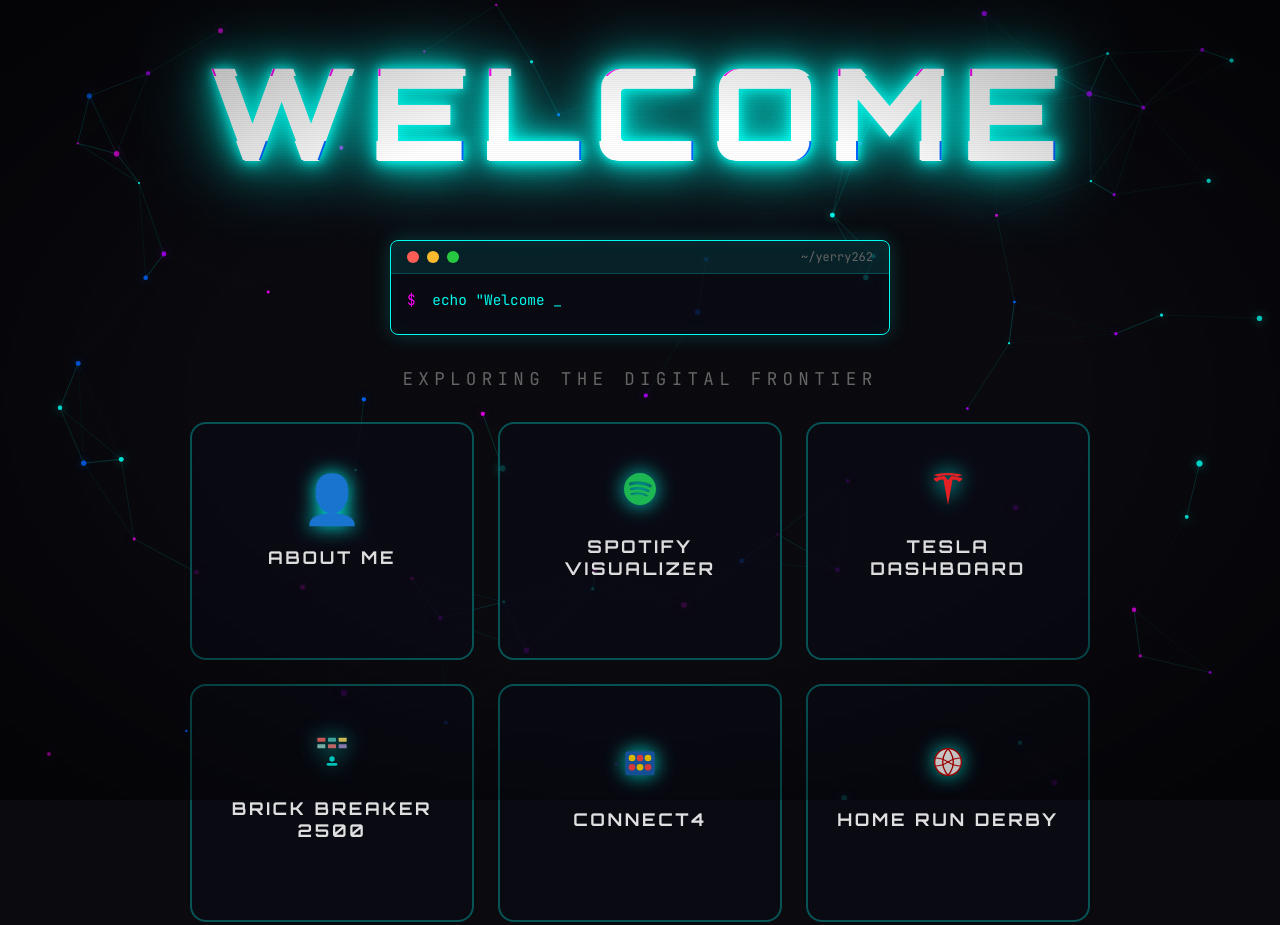
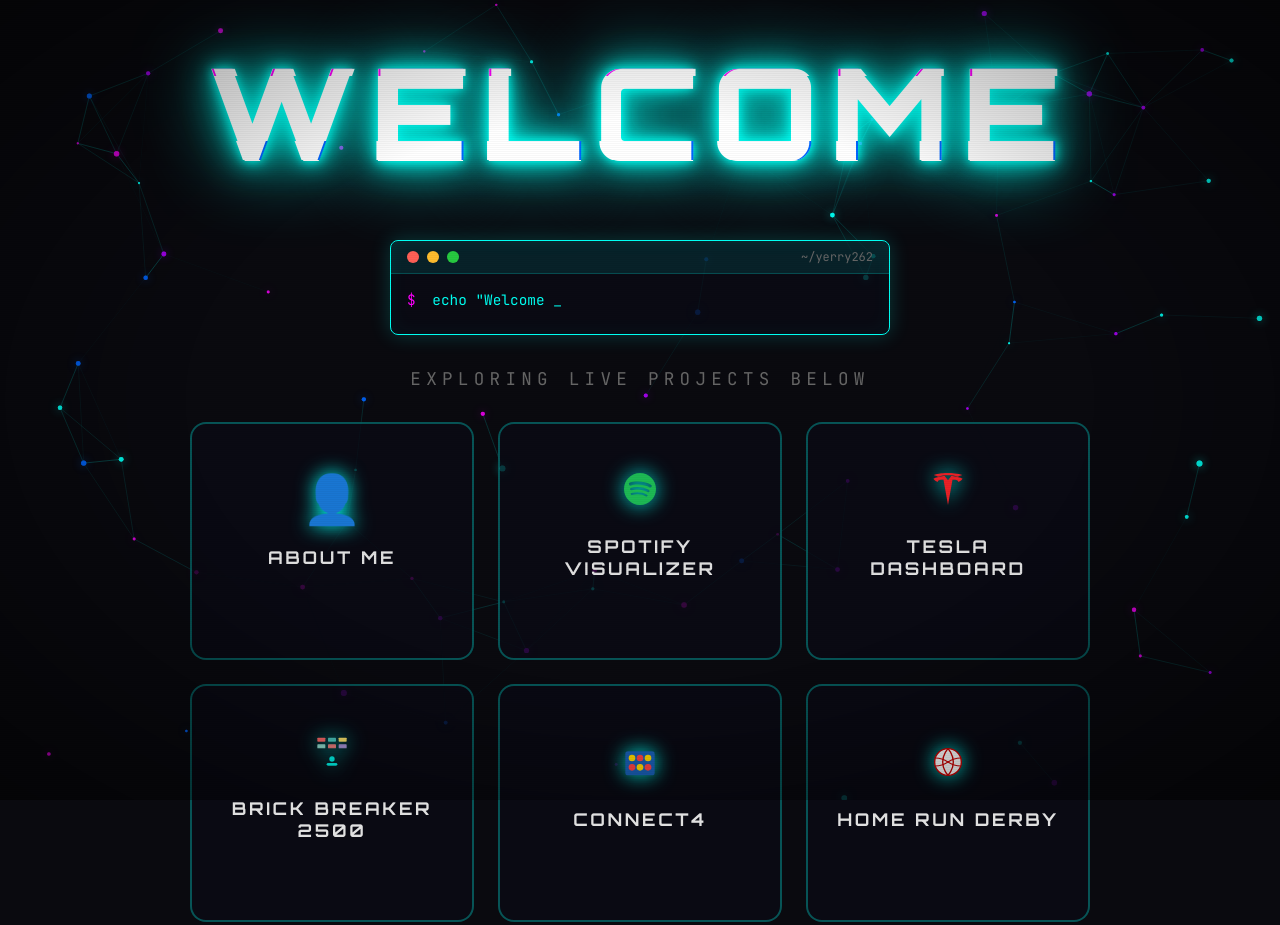
Before and after one commit to yerry262/Welcome, a website built with Vite: page index.html in a window 1280 px wide. Shown: the top 925 px of the page. Built offline with nearby package versions, Linux system fonts and the light colour scheme.

Commit message:
Update subtitle to Exploring Live Projects Below

```diff
--- a/index.html
+++ b/index.html
@@ -51,7 +51,7 @@
         </div>
       </div>
 
-      <p class="subtitle">Exploring the digital frontier</p>
+      <p class="subtitle">Exploring Live Projects Below</p>
 
       <div class="big-links">
         <a href="https://yerry262.github.io/Personal_Website/" class="big-link" target="_blank">
```
